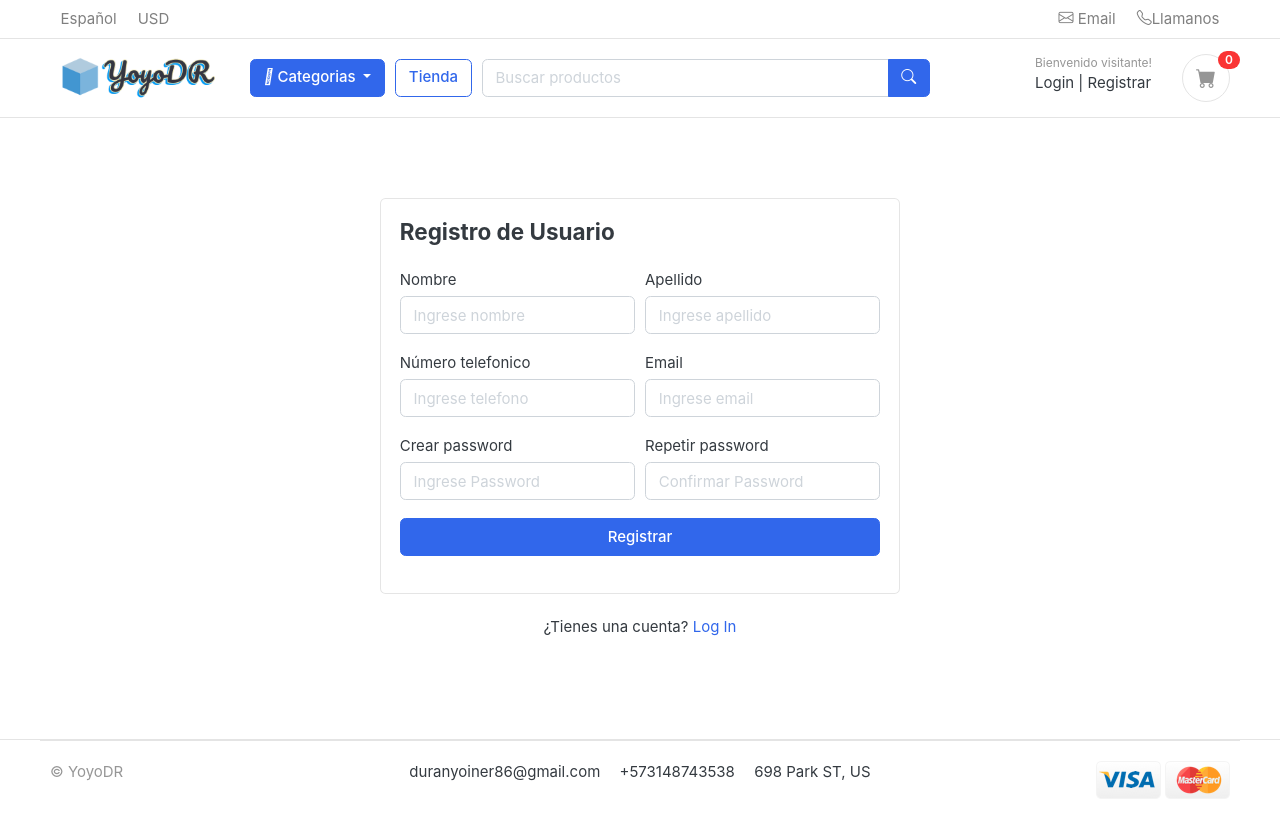
After one commit to YOYO-DR/practica-ecco-pagos, a Django app: page /accounts/register/ in a window 1280 px wide. The commit adds this page. Run offline with Django 4.2, Linux system fonts and the light colour scheme; data that the repository does not hold is empty; some web fonts are replaced.

Commit message:
video 172

```diff
--- /dev/null
+++ b/apps/accounts/forms.py
@@ -0,0 +1,23 @@
+from django import forms
+from .models import Account
+
+class RegistrationForm(forms.ModelForm):
+    password = forms.CharField(widget=forms.PasswordInput(attrs={
+        'placeholder':'Ingrese Password',
+        'class':'form-control'
+    }))
+    confirm_password = forms.CharField(widget=forms.PasswordInput(attrs={
+        'placeholder':'Confirmar Password',
+        'class':'form-control'
+    }))
+    class Meta:
+        model = Account
+        fields = ['first_name', 'last_name', 'phone_number','email','password']
+    def __init__(self,*args, **kwargs):
+        super(RegistrationForm, self).__init__(*args, **kwargs)
+        self.fields['first_name'].widget.attrs['placeholder'] = 'Ingrese nombre'
+        self.fields['last_name'].widget.attrs['placeholder'] = 'Ingrese apellido'
+        self.fields['phone_number'].widget.attrs['placeholder'] = 'Ingrese telefono'
+        self.fields['email'].widget.attrs['placeholder'] = 'Ingrese email'
+        for field in self.fields:
+            self.fields[field].widget.attrs['class']='form-control'
--- /dev/null
+++ b/apps/accounts/urls.py
@@ -0,0 +1,8 @@
+from django.urls import path
+from .views import *
+
+urlpatterns = [
+    path('register/',register,name='register'),
+    path('login/',login,name='login'),
+    path('logout/',logout,name='logout'),
+]
--- a/apps/accounts/views.py
+++ b/apps/accounts/views.py
@@ -1,3 +1,17 @@
 from django.shortcuts import render
 
+from apps.accounts.forms import RegistrationForm
+
 # Create your views here.
+def register(request):
+    form = RegistrationForm()
+    context = {
+        'form': form,
+    }
+    return render(request,'account/register.html',context)
+
+def login(request):
+    return render(request,'account/login.html')
+
+def logout(request):
+    return
--- a/config/urls.py
+++ b/config/urls.py
@@ -25,4 +25,5 @@ urlpatterns = [
     path('',HomeView.as_view(), name='home'),
     path('store/',include('apps.store.urls')),
     path('cart/',include('apps.carts.urls')),
+    path('accounts/',include('apps.accounts.urls')),
 ] + static(settings.MEDIA_URL,document_root=settings.MEDIA_ROOT)
--- a/dondeVoy.txt
+++ b/dondeVoy.txt
@@ -1 +1 @@
-170 -11:51
+172 -14:43
--- /dev/null
+++ b/templates/account/register.html
@@ -0,0 +1,72 @@
+{% extends 'base.html' %} {% block content %}
+<!-- ========================= SECTION CONTENT ========================= -->
+<section class="section-content padding-y">
+  <!-- ============================ COMPONENT REGISTER   ================================= -->
+  <div class="card mx-auto" style="max-width: 520px; margin-top: 40px">
+    <article class="card-body">
+      <header class="mb-4">
+        <h4 class="card-title">Registro de Usuario</h4>
+      </header>
+      <form action="{% url 'register' %}" method="POST">
+        {% csrf_token %}
+        <div class="form-row">
+          <div class="col form-group">
+            <label>Nombre</label>
+           {{form.first_name}}
+          </div>
+          <!-- form-group end.// -->
+          <div class="col form-group">
+            <label>Apellido</label>
+            {{form.last_name}}
+          </div>
+          <!-- form-group end.// -->
+        </div>
+
+        <div class="form-row">
+          <div class="col form-group">
+            <label>Número telefonico</label>
+           {{form.phone_number}}
+          </div>
+          <!-- form-group end.// -->
+          <div class="col form-group">
+            <label>Email</label>
+            {{form.email}}
+          </div>
+          <!-- form-group end.// -->
+        </div>
+
+
+
+
+        <div class="form-row">
+          <div class="form-group col-md-6">
+            <label>Crear password</label>
+            {{form.password}}
+          </div>
+          <!-- form-group end.// -->
+          <div class="form-group col-md-6">
+            <label>Repetir password</label>
+            {{form.confirm_password}}
+          </div>
+          <!-- form-group end.// -->
+        </div>
+
+        <div class="form-group">
+          <button type="submit" class="btn btn-primary btn-block">
+            Registrar
+          </button>
+        </div>
+        <!-- form-group// -->
+      </form>
+    </article>
+    <!-- card-body.// -->
+  </div>
+  <!-- card .// -->
+  <p class="text-center mt-4">
+    ¿Tienes una cuenta? <a href="{% url 'login' %}">Log In</a>
+  </p>
+  <br /><br />
+  <!-- ============================ COMPONENT REGISTER  END.// ================================= -->
+</section>
+<!-- ========================= SECTION CONTENT END// ========================= -->
+{% endblock content %}
--- a/templates/includes/navbar.html
+++ b/templates/includes/navbar.html
@@ -97,9 +97,9 @@
             <div class="widget-header">
               <small class="title text-muted">Bienvenido visitante!</small>
               <div>
-                <a href="./signin.html">Login</a>
+                <a href="{% url 'login' %}">Login</a>
                 <span class="dark-transp"> | </span>
-                <a href="./register.html"> Registrar</a>
+                <a href="{% url 'register' %}"> Registrar</a>
               </div>
             </div>
             <a href="{% url 'cart' %}" class="widget-header pl-3 ml-3">
```
Also changed, not shown: templates/account/login.html (added, +36 -0 lines).
